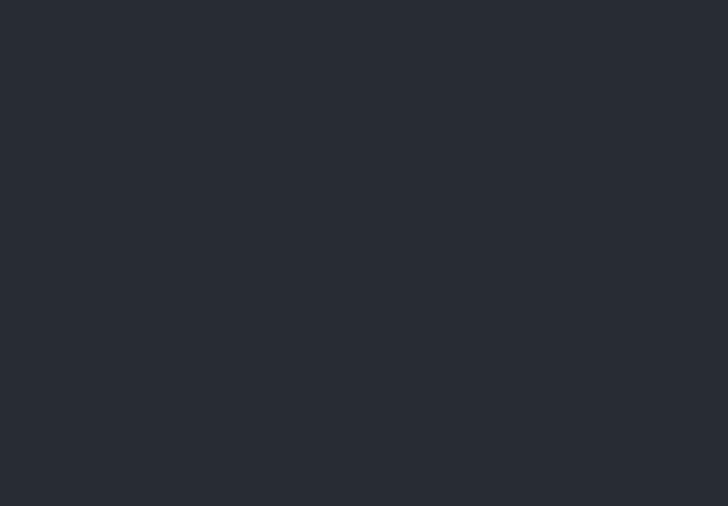
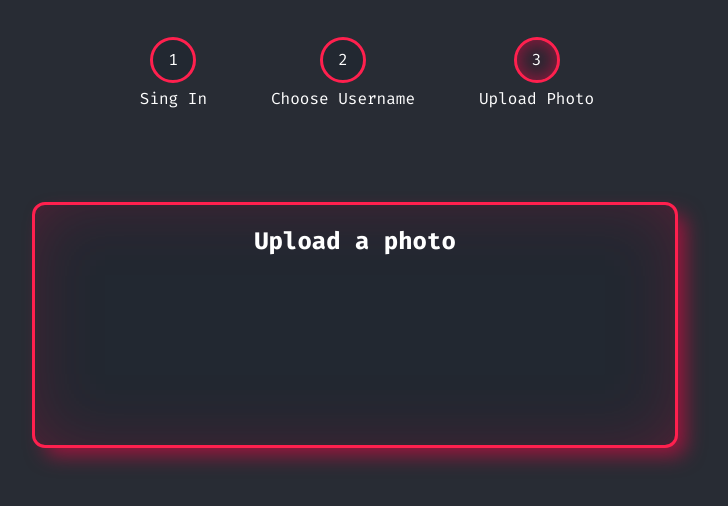
Before and after one commit to s0ru/svelte-linktree-clone, a SvelteKit app: page /login/photo in a window 1280 px wide. Shown: the top 506 px of the page, without its empty margins (293-1021 px from the left). Built offline with nearby package versions, Linux system fonts and the light colour scheme.

Commit message:
add basic login layout and steps design

```diff
--- a/src/routes/login/+layout.svelte
+++ b/src/routes/login/+layout.svelte
@@ -1,2 +1,86 @@
 <script>
+    import { page } from "$app/stores"
 </script>
+
+<nav>
+    <ul>
+        <a href="/login">
+            <div class="step" class:active={!$page.route.id?.match(/username|photo/g)}>1</div>
+            Sing In
+        </a>
+        <a href="/login/username">
+            <div class="step" class:active={$page.route.id?.includes('username')}>2</div>
+            Choose Username
+        </a>
+        <a href="/login/photo">
+            <div class="step" class:active={$page.route.id?.includes('photo')}>3</div>
+            Upload Photo
+        </a>
+    </ul>
+</nav>
+
+<main>
+    <div class="login-card">
+        <slot></slot>
+    </div>
+</main>
+
+<style>
+    main{
+       width: 100vw;
+       height: fit-content;
+       display: flex;
+       justify-content: space-around;
+       align-items: center;
+    }
+
+    .login-card{
+        margin-top: 10vh;
+        border-radius: 10px;
+        outline-style: solid;
+        outline-color: var(--detail-color);
+        width: 50vw;
+        min-height: 30vh;
+        height: auto;
+        background-color: var(--card-background-color);
+
+        box-shadow: inset 0 0 100px -50px var(--accent-color), 10px 10px 20px var(--accent-color);
+
+        display: flex;
+        flex-direction: column;
+        align-items: center;
+    }
+
+    nav{
+        margin-top: 5vh;
+    }
+    ul{
+        display: flex;
+        flex-direction: row;
+        justify-content: center;
+        gap: 5vw;
+    }
+    a{
+        display: flex;
+        flex-direction: column;
+        align-items: center;
+        gap: 1vh;
+        color: white;
+        text-decoration: none;
+        color: inherit;
+    }
+    .step{
+        width: 40px;
+        height: 40px;
+        border-radius: 20px;
+        background-color: var(--card-background-color);
+        outline-style: solid;
+        outline-color: var(--detail-color);
+        text-align: center;
+        line-height: 40px;
+    }
+
+    .step.active{
+        box-shadow: inset 0 0 20px var(--accent-color);
+    }
+</style>
--- a/src/routes/login/+page.svelte
+++ b/src/routes/login/+page.svelte
@@ -1,2 +1,4 @@
 <script>
 </script>
+
+<h2>Sing In</h2>
--- a/src/routes/login/photo/+page.svelte
+++ b/src/routes/login/photo/+page.svelte
@@ -1,2 +1,4 @@
 <script>
 </script>
+
+<h2>Upload a photo</h2>
--- a/src/routes/login/username/+page.svelte
+++ b/src/routes/login/username/+page.svelte
@@ -1,2 +1,4 @@
 <script>
 </script>
+
+<h2>Username</h2>
```
